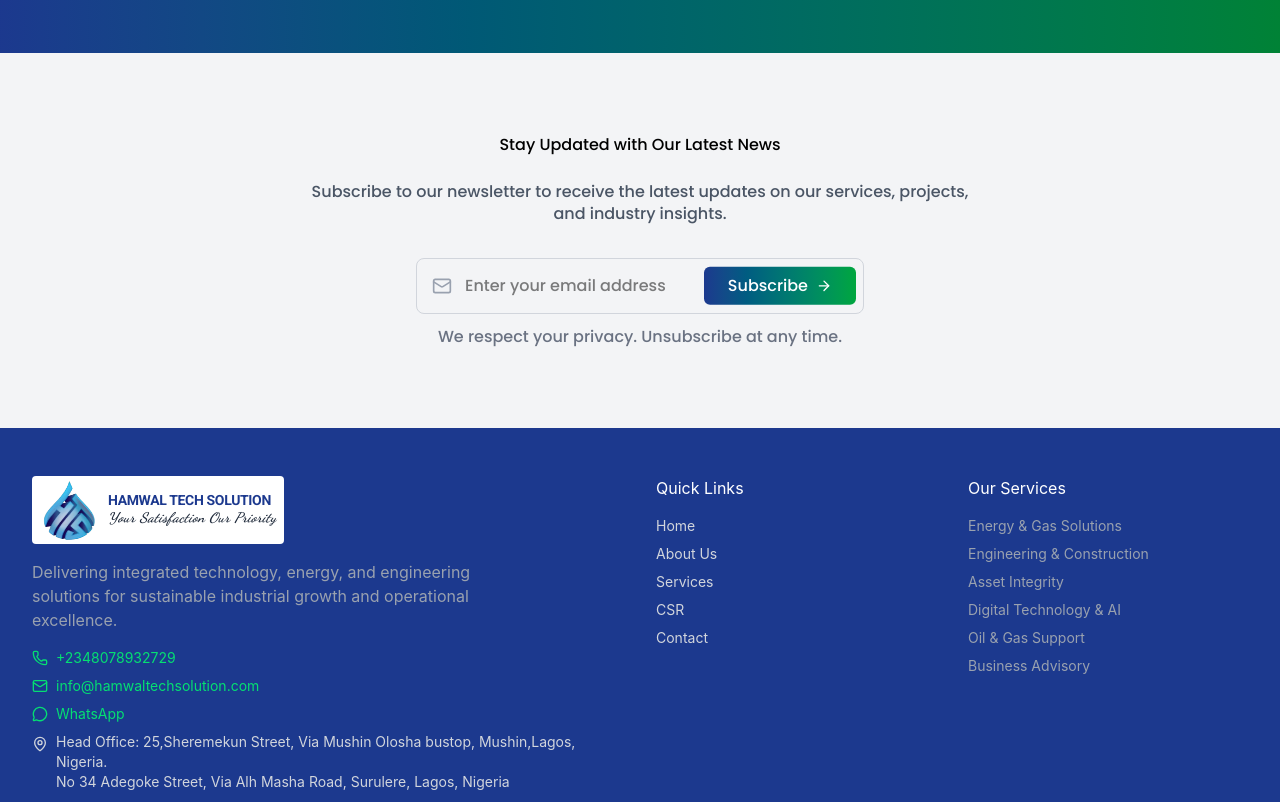
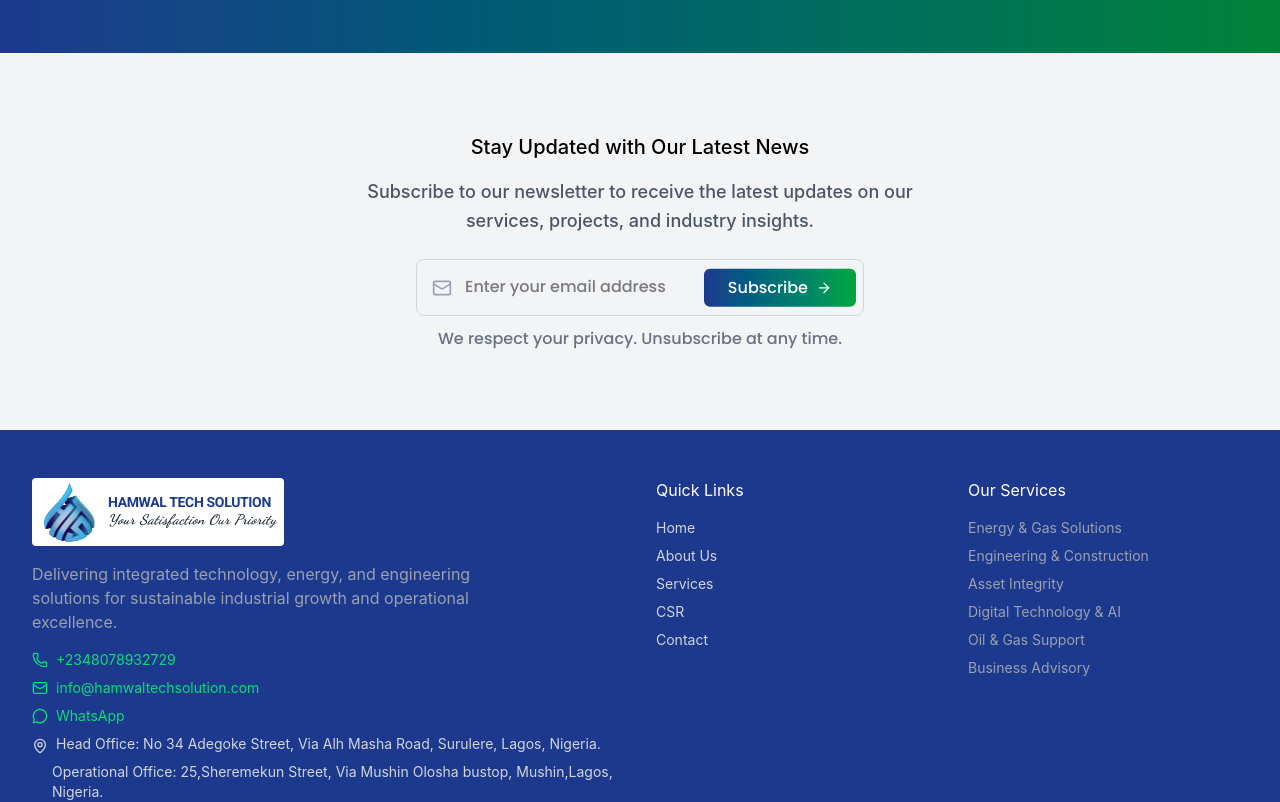
Before and after one commit to JoshDan2468/hamwaltechsolution_siter, a React (Vite) app: page / in a window 1280 px wide. Shown: the part 3120-3922 px from the top of the page. Built offline with nearby package versions, Linux system fonts and the light colour scheme.

Commit message:
Updated website images and the sbscribe resposivenes

```diff
--- a/src/components/Footer.tsx
+++ b/src/components/Footer.tsx
@@ -94,10 +94,14 @@ export function Footer() {
               <div className='flex items-start gap-2'>
                 <MapPin className='w-4 h-4 mt-1 shrink-0' />
                 <span>
-                  Head Office: 25,Sheremekun Street, Via Mushin Olosha bustop,
-                  Mushin,Lagos, Nigeria. <br />
-                  No 34 Adegoke Street, Via Alh Masha Road, Surulere, Lagos,
-                  Nigeria
+                  Head Office: No 34 Adegoke Street, Via Alh Masha Road,
+                  Surulere, Lagos, Nigeria. <br />
+                </span>
+              </div>
+              <div className='flex items-start gap-2 ml-5'>
+                <span>
+                  Operational Office: 25,Sheremekun Street, Via Mushin Olosha
+                  bustop, Mushin,Lagos, Nigeria. <br />
                 </span>
               </div>
             </div>
--- a/src/components/HomePage.tsx
+++ b/src/components/HomePage.tsx
@@ -526,8 +526,8 @@ export function HomePage() {
       </section> */}
 
       {/* Newsletter Signup Section */}
-      <section className='py-20 bg-gray-100'>
-        <div className='max-w-4xl mx-auto px-4 sm:px-6 lg:px-8 text-center'>
+      <section className='py-12 sm:py-16 lg:py-20 bg-gray-100'>
+        <div className='max-w-3xl mx-auto px-4 sm:px-6 lg:px-8 text-center'>
           <motion.div
             initial={{ opacity: 0, y: 30 }}
             whileInView={{ opacity: 1, y: 0 }}
@@ -535,29 +535,39 @@ export function HomePage() {
             transition={{ duration: 0.6 }}
           >
             <h2
-              className='mb-6'
-              style={{
-                fontSize: "1rem",
-                lineHeight: "1.5",
-                fontFamily: "Poppins, sans-serif",
-                fontWeight: "500",
-              }}
+              className='
+          mb-4
+          text-base
+          sm:text-lg
+          md:text-xl
+          font-poppins
+          font-medium
+        '
             >
               Stay Updated with Our Latest News
             </h2>
+
             <p
-              className='text-xl text-gray-600 mb-8 max-w-2xl mx-auto'
-              style={{
-                fontSize: "1rem",
-                lineHeight: "1.4",
-                fontFamily: "Poppins, sans-serif",
-                fontWeight: "500",
-              }}
+              className='
+          mb-6
+          text-sm
+          sm:text-base
+          md:text-lg
+          text-gray-600
+          max-w-xl
+          mx-auto
+          leading-relaxed
+          font-poppins
+          font-medium
+        '
             >
               Subscribe to our newsletter to receive the latest updates on our
               services, projects, and industry insights.
             </p>
-            <NewsletterSignup />
+
+            <div className='max-w-md mx-auto'>
+              <NewsletterSignup />
+            </div>
           </motion.div>
         </div>
       </section>
--- a/src/components/ServicesPage.tsx
+++ b/src/components/ServicesPage.tsx
@@ -88,7 +88,7 @@ const services = [
     ],
   },
   {
-    image: "./pipeline.jpg",
+    image: "./trade.jpg",
     title: "General Trading & Supply Chain Solutions",
     description:
       "Efficient trading and supply chain management for industrial operations.",
```
Also changed, not shown: public/trade.jpg (added).
